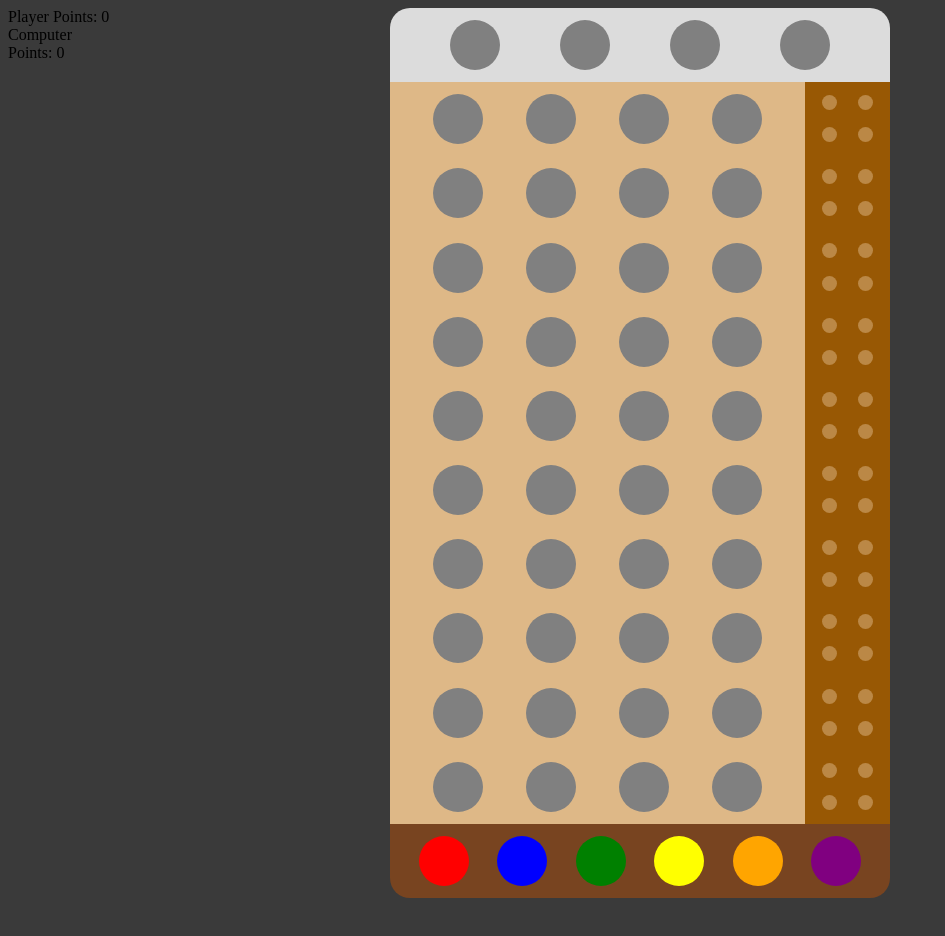
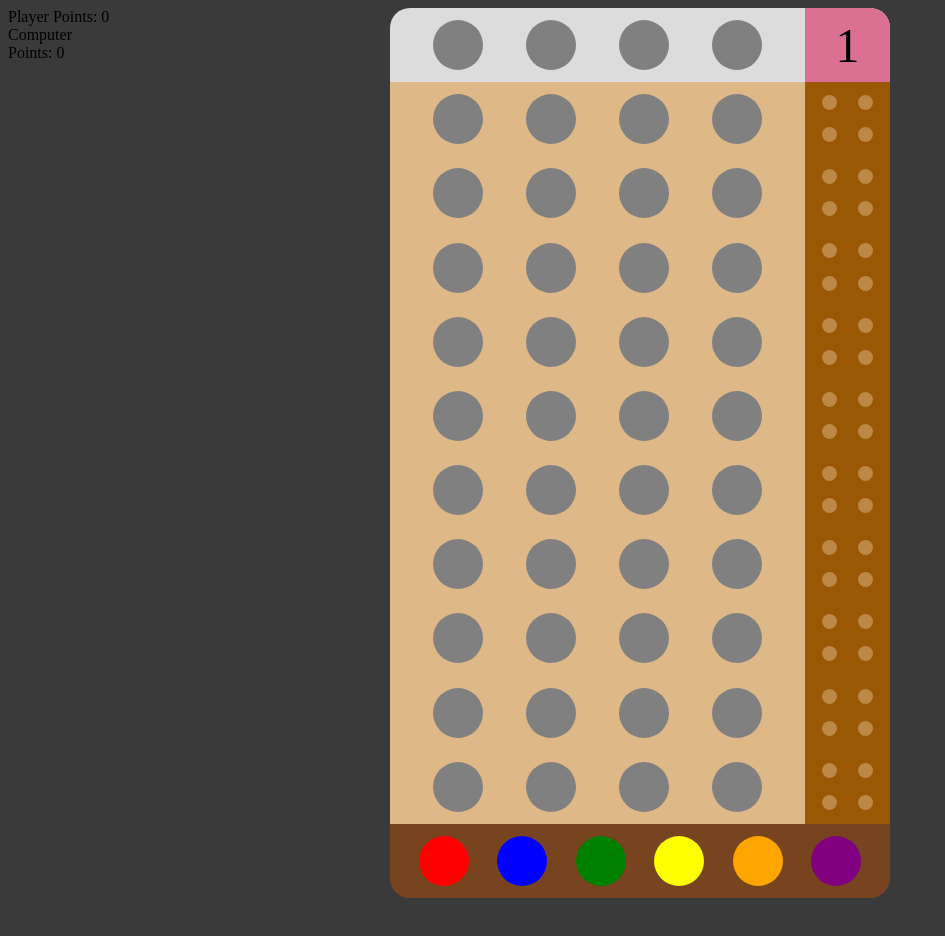
Before and after one commit to joebuono/mastermind, a React (Create React App) app in the folder client/: page / in a window 1280 px wide. Shown: the top 936 px of the page, without its empty margins (0-945 px from the left). Built offline with nearby package versions, Linux system fonts and the light colour scheme.

Commit message:
added current round number to secretCode component

```diff
--- a/client/src/components/board/Color.jsx
+++ b/client/src/components/board/Color.jsx
@@ -5,13 +5,9 @@ import styles from '../styles/color.module.css';
 // Will likely need to take color and size as props
 function Color({color, updateCurrentGuess = () => {}, removeColorFromGuess = () => {}, size}) {
   const classes = `${styles.circle} ${styles[color]}`;
-  const test = () => {
-    console.log('double click!!')
-    removeColorFromGuess();
-  }
 
   return (
-    <div className={classes} onClick={() => updateCurrentGuess(color)} onDoubleClick={test}></div>
+    <div className={classes} onClick={() => updateCurrentGuess(color)} onDoubleClick={removeColorFromGuess}></div>
   );
 };
 
--- a/client/src/components/board/PlayerBoard.jsx
+++ b/client/src/components/board/PlayerBoard.jsx
@@ -147,7 +147,7 @@ class PlayerBoard extends Component {
     return (
       <div className={styles.boardContainer}>
         <div className={styles.secretCode}>
-          <SecretCode secretCode={winCondition === null ? new Array(codeSize).fill('x'): secretCode} />
+          <SecretCode secretCode={winCondition === null ? new Array(codeSize).fill('x'): secretCode} currentTurn={currentRound} />
         </div>
         <div className={styles.turns}>
           <Turns turns={turns} codeSize={codeSize} turnIndex={totalRounds - currentRound} submitGuess={this.submitGuess} removeColorFromGuess={this.removeColorFromGuess} />
--- a/client/src/components/board/SecretCode.jsx
+++ b/client/src/components/board/SecretCode.jsx
@@ -2,10 +2,15 @@ import React from 'react';
 import Color from './Color.jsx';
 import styles from '../styles/secretCode.module.css';
 
-function SecretCode({secretCode}) {
+function SecretCode({secretCode, currentTurn}) {
   return (
     <div className={styles.container}>
-      {secretCode.map((color, index) => <Color key={index} color={color} />)}
+      <div className={styles.secretCode}>
+        {secretCode.map((color, index) => <Color key={index} color={color} />)}
+      </div>
+      <div className={styles.currentTurn}>
+        {currentTurn}
+      </div>
     </div>
   );
 };
--- a/client/src/components/styles/secretCode.module.css
+++ b/client/src/components/styles/secretCode.module.css
@@ -1,7 +1,22 @@
 .container {
+  display: flex;
+  height: 100%;
+}
+
+.secretCode {
   display: flex;
   flex-direction: row;
   justify-content: space-evenly;
   align-items: center;
-  height: 100%;
+  width: 83%;
 }
+
+.currentTurn {
+  display: flex;
+  justify-content: center;
+  align-items: center;
+  font-size: 3em;
+  background-color: palevioletred;
+  width: 17%;
+  border-radius: 0 20px 0 0;
+}
```
Also changed, not shown: 2 other files (tests, documents, lock files or other folders).
